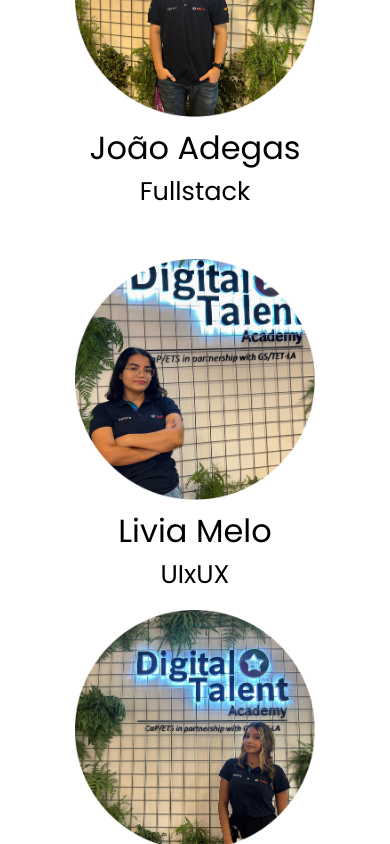
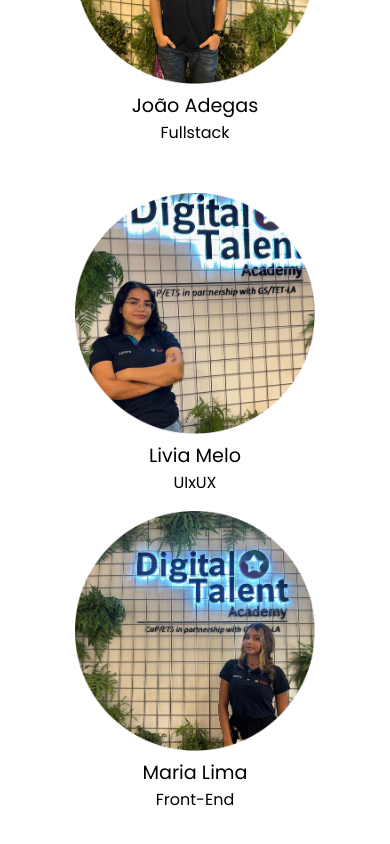
Before and after one commit to Joao-Adegas/DocsFlowSync, a React (Vite) app: page / in a window 390 px wide. Shown: the part 3820-4664 px from the top of the page. Built offline with nearby package versions, Linux system fonts and the light colour scheme.

Commit message:
Comentei o botão Saiba Mais

```diff
--- a/src/App.sass
+++ b/src/App.sass
@@ -363,6 +363,12 @@ main
                     .skillDev
                         font-size: 1.6rem
 
+                @media (max-width: 480px)
+                    .nameDev
+                        font-size: 1.2rem
+                    .skillDev
+                        font-size: 1rem
+
                 .img-devs
                     width: 15rem
 
@@ -391,6 +397,12 @@ main
                         font-size: 2rem
                     .skillDev
                         font-size: 1.6rem
+
+                @media (max-width: 480px)
+                    .nameDev
+                        font-size: 1.2rem
+                    .skillDev
+                        font-size: 1rem
 
                 .img-devs
                     width: 15rem
```
